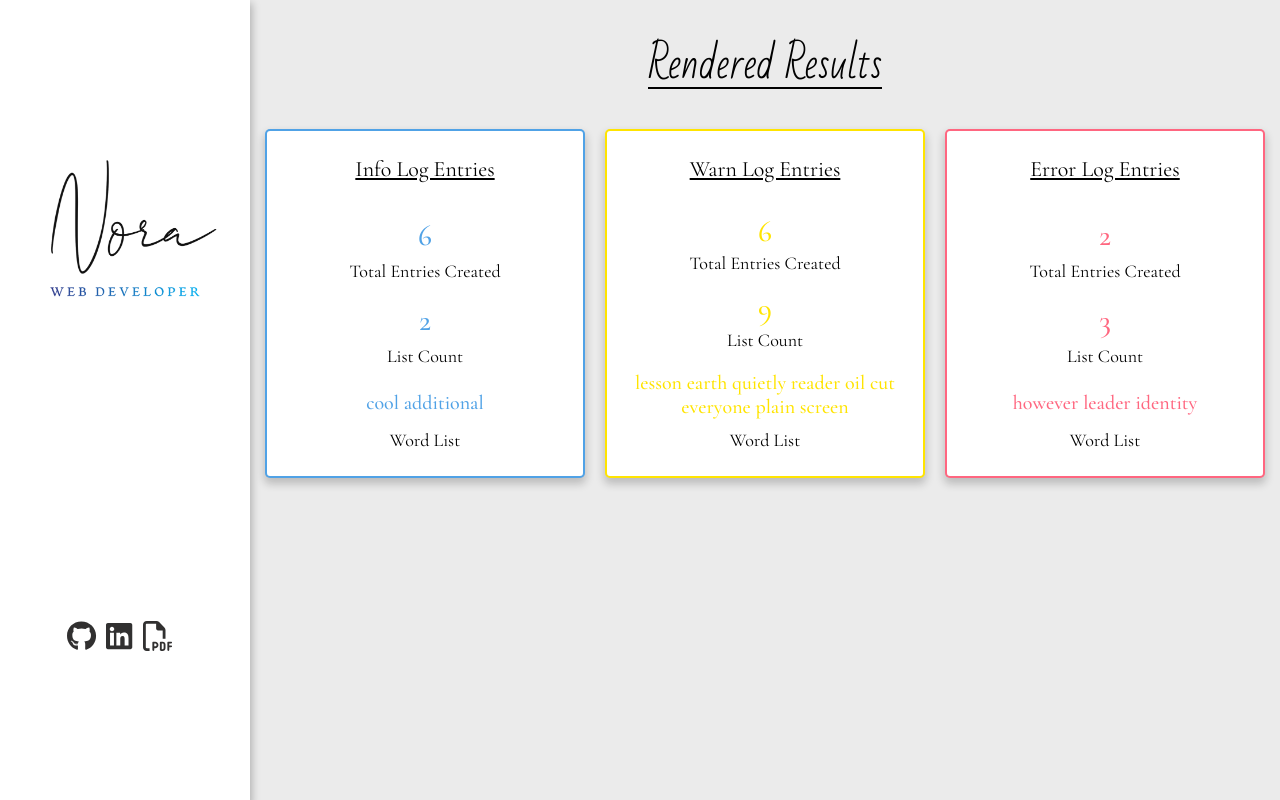
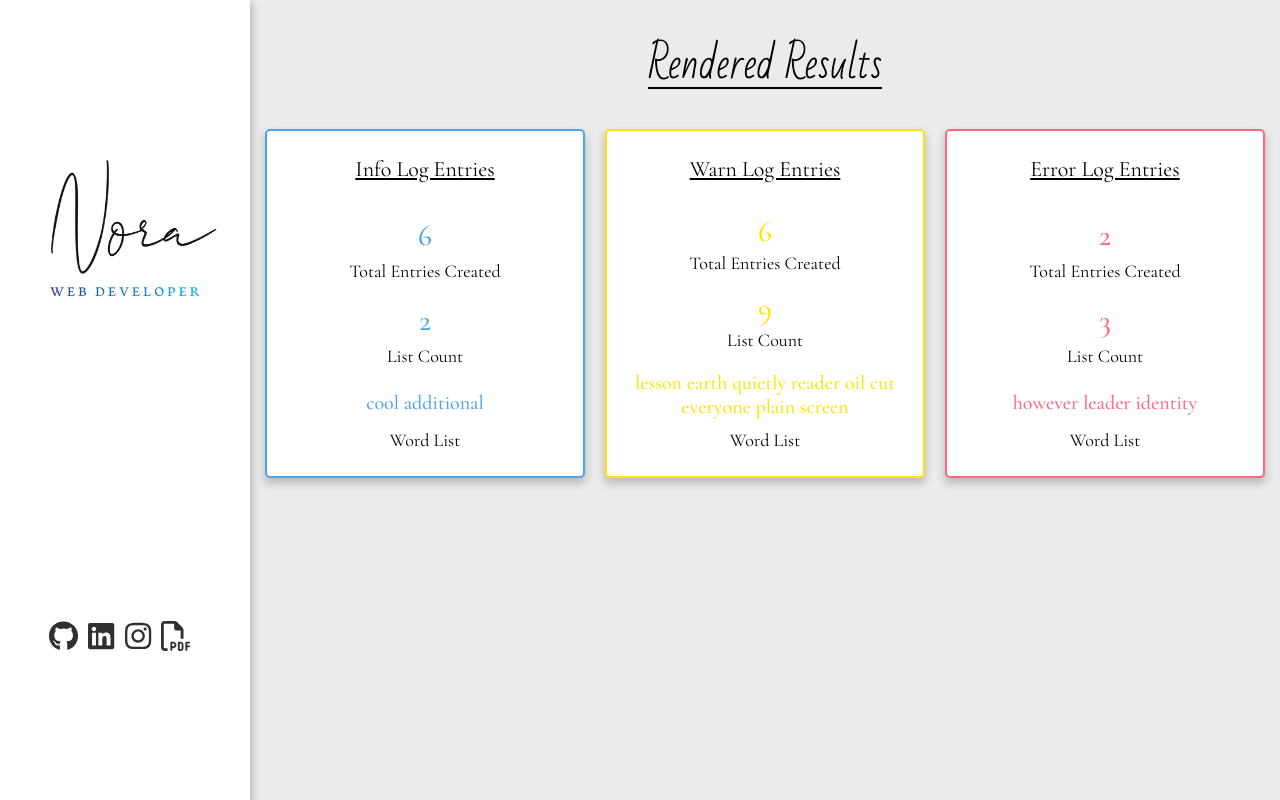
Before and after one commit to nkrane23/next-logging-app, a Next.js app: page / in a window 1280 px wide. Built offline with nearby package versions, Linux system fonts and the light colour scheme.

Commit message:
Added Instagram social icon + link

```diff
--- a/app/components/sidebar.tsx
+++ b/app/components/sidebar.tsx
@@ -1,6 +1,7 @@
 import {FontAwesomeIcon} from "@fortawesome/react-fontawesome";
 import {faGithub, faLinkedin} from "@fortawesome/free-brands-svg-icons";
 import {faFilePdf} from "@fortawesome/free-regular-svg-icons";
+import {faInstagram} from "@fortawesome/free-brands-svg-icons";
 
 export function Sidebar() {
     return (
@@ -20,6 +21,10 @@ export function Sidebar() {
                     <FontAwesomeIcon icon={faLinkedin} />
                 </a>
 
+                <a href="https://instagram.com/moonflowerskyes" target="_blank">
+                    <FontAwesomeIcon icon={faInstagram} />
+                </a>
+
                 <a href="https://norakrane.com/web/wp-content/uploads/2023/09/NoraKrane_Resume.pdf" target="_blank">
                     <FontAwesomeIcon icon={faFilePdf} />
                 </a>
--- a/app/sass/app.scss
+++ b/app/sass/app.scss
@@ -31,10 +31,16 @@ body {
     }
 
     .social-icons {
-        .fa-github, .fa-linkedin, .fa-bolt, .fa-file-pdf {
+        .fa-github, .fa-linkedin, .fa-bolt, .fa-file-pdf, .fa-instagram {
             color: #313030;
             font-size: 30px;
             margin-right: 10px;
+            transform: scale(1);
+            transition: .35s all;
+
+            &:hover {
+                transform: scale(1.1);
+            }
         }
     }
 }
@@ -101,6 +107,10 @@ body {
 
             .numbers-wrapper {
                 margin-bottom: 5px;
+
+                &:nth-of-type(1) {
+                    margin-bottom: 7px;
+                }
 
                 .number {
                     font-size: 30px;
```
